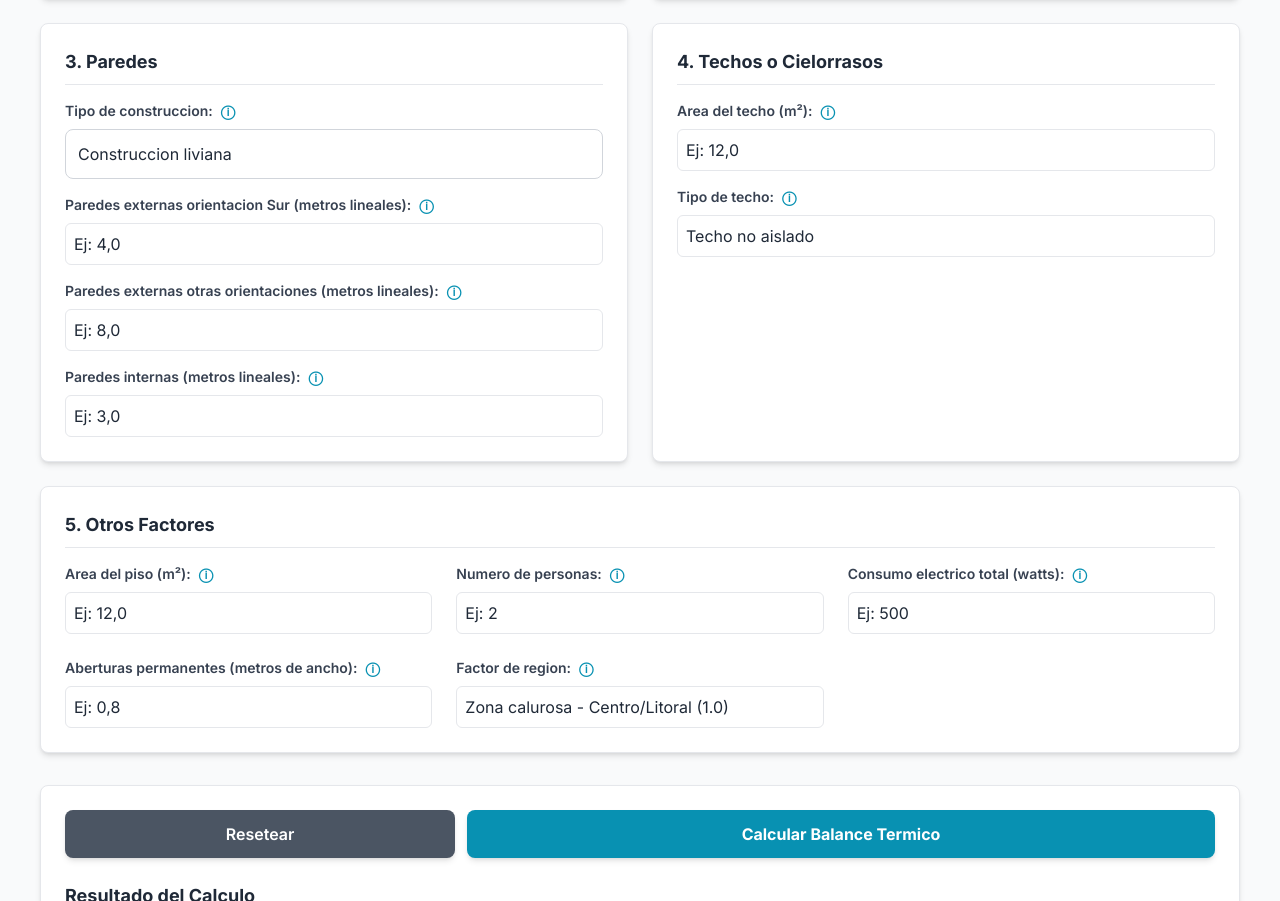
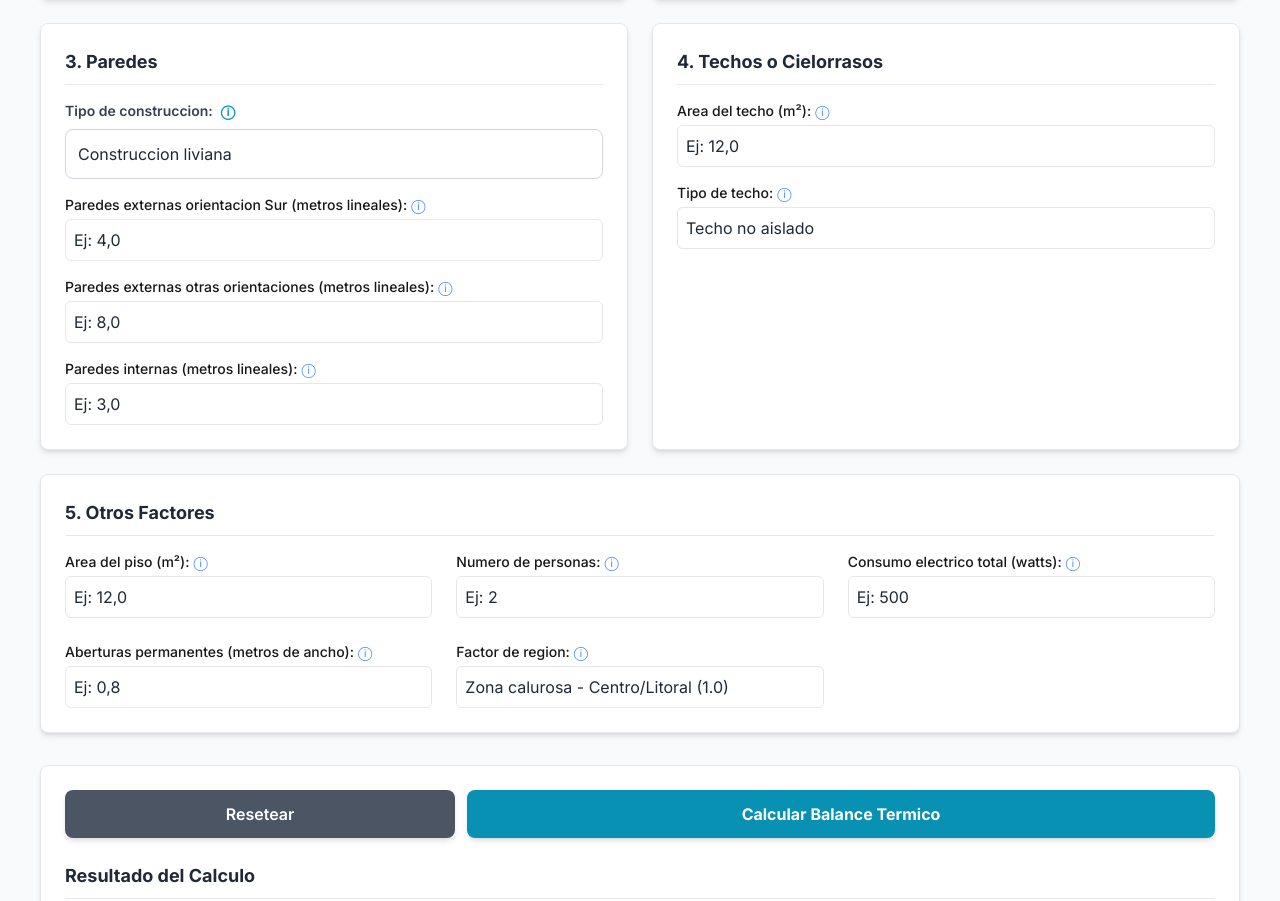
Before and after one commit to mocratus/Kryofix-Website, a Next.js app: page /calculadora in a window 1280 px wide. Shown: the part 852-1753 px from the top of the page. Built offline with nearby package versions, Linux system fonts and the light colour scheme; no server answers.

Commit message:
fix: Corregir primer label - Tipo de vidrio

```diff
--- a/src/components/BalanceTermico.tsx
+++ b/src/components/BalanceTermico.tsx
@@ -475,10 +475,10 @@ const BalanceTermico = () => {
               </div>
 
               <div>
-                <label className="block text-sm font-semibold mb-2 text-gray-700">
+                <label className="block text-sm font-medium mb-1">
                   Paredes externas orientacion Sur (metros lineales):
                   <span
-                    className="ml-2 text-cyan-600 cursor-help hover:text-cyan-700 transition-colors"
+                    className="ml-1 text-blue-500 cursor-help"
                     title="Mida solo las paredes que dan al exterior hacia el Sur. Use cinta metrica para medir el largo total de estas paredes en metros."
                   >
                     ⓘ
@@ -496,10 +496,10 @@ const BalanceTermico = () => {
               </div>
 
               <div>
-                <label className="block text-sm font-semibold mb-2 text-gray-700">
+                <label className="block text-sm font-medium mb-1">
                   Paredes externas otras orientaciones (metros lineales):
                   <span
-                    className="ml-2 text-cyan-600 cursor-help hover:text-cyan-700 transition-colors"
+                    className="ml-1 text-blue-500 cursor-help"
                     title="Mida todas las paredes externas que NO dan al Sur (Norte, Este, Oeste, etc.). Sume todos los metros lineales."
                   >
                     ⓘ
@@ -517,10 +517,10 @@ const BalanceTermico = () => {
               </div>
 
               <div>
-                <label className="block text-sm font-semibold mb-2 text-gray-700">
+                <label className="block text-sm font-medium mb-1">
                   Paredes internas (metros lineales):
                   <span
-                    className="ml-2 text-cyan-600 cursor-help hover:text-cyan-700 transition-colors"
+                    className="ml-1 text-blue-500 cursor-help"
                     title="Solo paredes que separan el ambiente a climatizar de espacios SIN aire acondicionado (ej: cocina, bano, pasillo sin AC)."
                   >
                     ⓘ
@@ -546,10 +546,10 @@ const BalanceTermico = () => {
           </h3>
             <div className="space-y-4">
               <div>
-                <label className="block text-sm font-semibold mb-2 text-gray-700">
+                <label className="block text-sm font-medium mb-1">
                   Area del techo (m²):
                   <span
-                    className="ml-2 text-cyan-600 cursor-help hover:text-cyan-700 transition-colors"
+                    className="ml-1 text-blue-500 cursor-help"
                     title="Mida largo x ancho del ambiente para obtener la superficie del techo en metros cuadrados (ej: 4m x 3m = 12m²)."
                   >
                     ⓘ
@@ -567,10 +567,10 @@ const BalanceTermico = () => {
               </div>
 
               <div>
-                <label className="block text-sm font-semibold mb-2 text-gray-700">
+                <label className="block text-sm font-medium mb-1">
                   Tipo de techo:
                   <span
-                    className="ml-2 text-cyan-600 cursor-help hover:text-cyan-700 transition-colors"
+                    className="ml-1 text-blue-500 cursor-help"
                     title="No aislado: chapa/teja directo. Con aislacion: tiene lana de vidrio/poliuretano. Cielorraso ocupado: hay piso arriba. Altillo: espacio vacio arriba."
                   >
                     ⓘ
@@ -600,10 +600,10 @@ const BalanceTermico = () => {
           </h3>
             <div className="grid grid-cols-1 sm:grid-cols-2 lg:grid-cols-3 gap-4 sm:gap-6">
               <div>
-                <label className="block text-sm font-semibold mb-2 text-gray-700">
+                <label className="block text-sm font-medium mb-1">
                   Area del piso (m²):
                   <span
-                    className="ml-2 text-cyan-600 cursor-help hover:text-cyan-700 transition-colors"
+                    className="ml-1 text-blue-500 cursor-help"
                     title="Solo si el piso NO esta sobre tierra (ej: departamento, primer piso sobre garage). Usar la misma medida que el techo."
                   >
                     ⓘ
@@ -621,10 +621,10 @@ const BalanceTermico = () => {
               </div>
 
               <div>
-                <label className="block text-sm font-semibold mb-2 text-gray-700">
+                <label className="block text-sm font-medium mb-1">
                   Numero de personas:
                   <span
-                    className="ml-2 text-cyan-600 cursor-help hover:text-cyan-700 transition-colors"
+                    className="ml-1 text-blue-500 cursor-help"
                     title="Cantidad de personas que habitualmente ocupan el ambiente al mismo tiempo (no la capacidad maxima, sino el uso normal)."
                   >
                     ⓘ
@@ -642,10 +642,10 @@ const BalanceTermico = () => {
               </div>
 
               <div>
-                <label className="block text-sm font-semibold mb-2 text-gray-700">
+                <label className="block text-sm font-medium mb-1">
                   Consumo electrico total (watts):
                   <span
-                    className="ml-2 text-cyan-600 cursor-help hover:text-cyan-700 transition-colors"
+                    className="ml-1 text-blue-500 cursor-help"
                     title="Sume la potencia de todas las luces, TV, computadoras, equipos que funcionen habitualmente en el ambiente. Vea las etiquetas de potencia."
                   >
                     ⓘ
@@ -663,10 +663,10 @@ const BalanceTermico = () => {
               </div>
 
               <div>
-                <label className="block text-sm font-semibold mb-2 text-gray-700">
+                <label className="block text-sm font-medium mb-1">
                   Aberturas permanentes (metros de ancho):
                   <span
-                    className="ml-2 text-cyan-600 cursor-help hover:text-cyan-700 transition-colors"
+                    className="ml-1 text-blue-500 cursor-help"
                     title="Puertas o aberturas que permanecen abiertas hacia espacios sin aire acondicionado (ej: puerta a cocina que no se cierra)."
                   >
                     ⓘ
@@ -684,10 +684,10 @@ const BalanceTermico = () => {
               </div>
 
               <div className="sm:col-span-2 lg:col-span-1">
-                <label className="block text-sm font-semibold mb-2 text-gray-700">
+                <label className="block text-sm font-medium mb-1">
                   Factor de region:
                   <span
-                    className="ml-2 text-cyan-600 cursor-help hover:text-cyan-700 transition-colors"
+                    className="ml-1 text-blue-500 cursor-help"
                     title="Seleccione segun su ubicacion: Norte argentino (muy calurosa), Centro/Litoral (calurosa), Buenos Aires (templada), Patagonia norte (templada fria), Patagonia sur (fria)."
                   >
                     ⓘ
```
